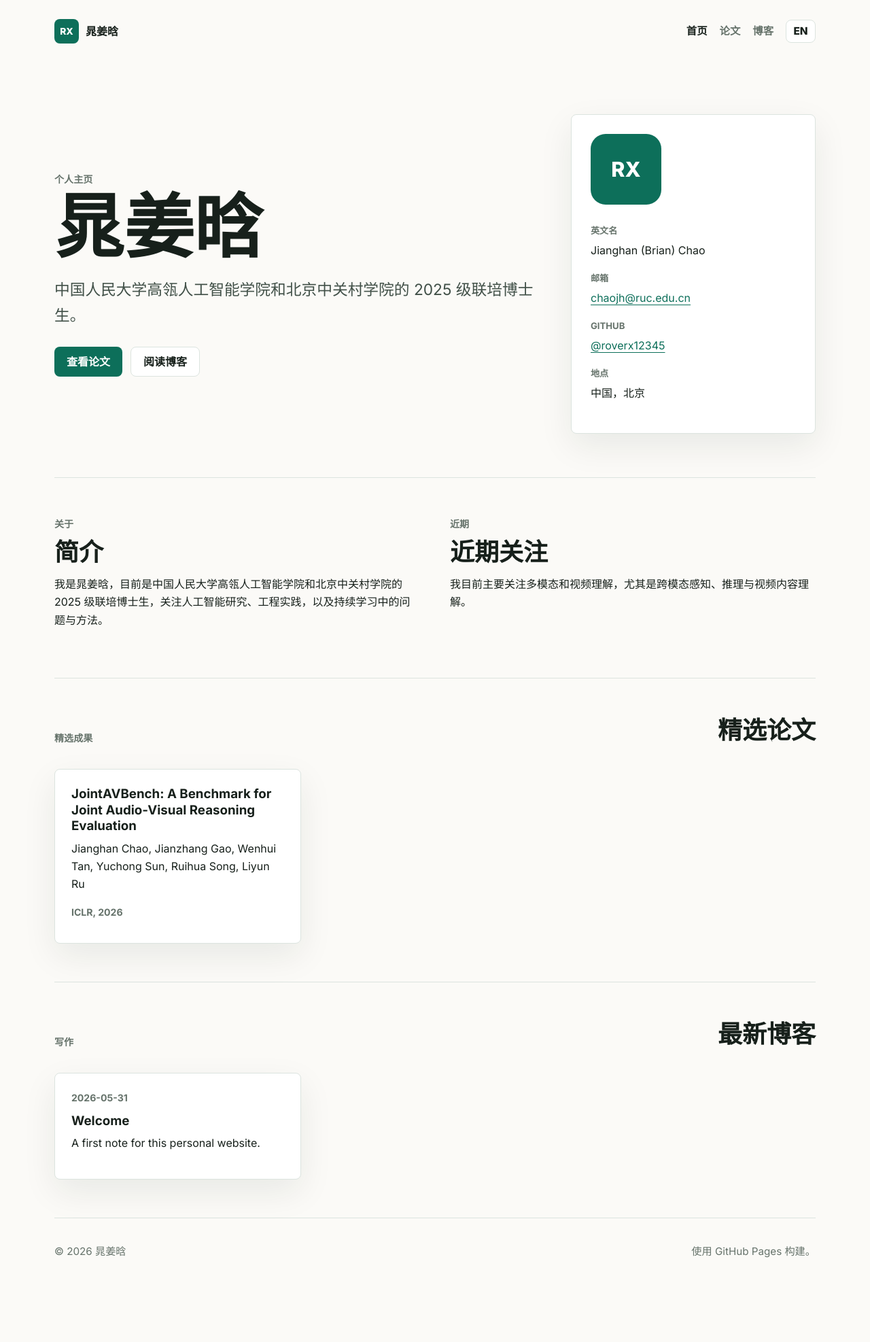
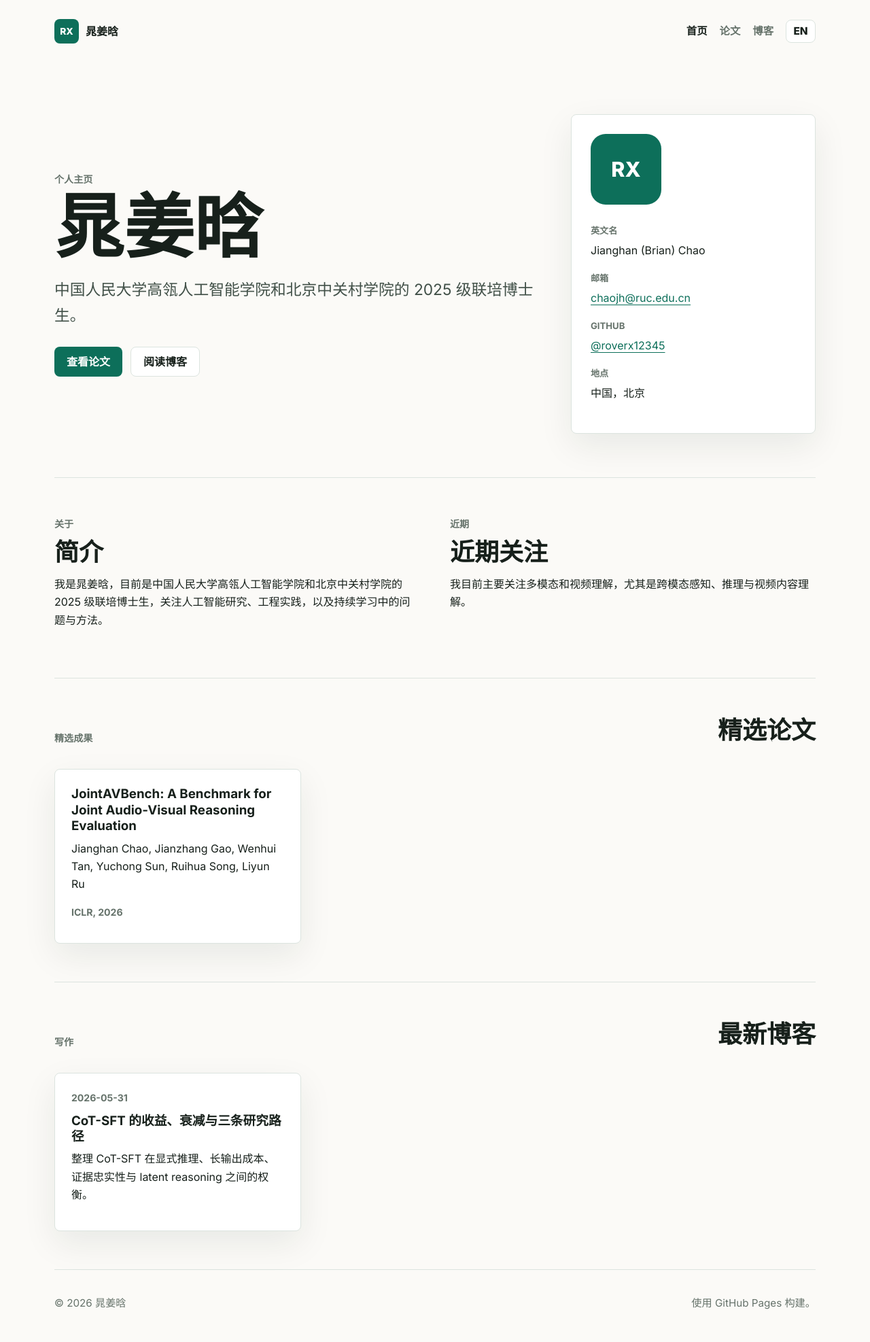
Before and after one commit to roverx12345/roverx12345.github.io, a Jekyll site: the page built from index.md, in a window 1280 px wide. Shown: the whole page at 68% size. Built offline with Jekyll 4.4.1, drawn with Linux system fonts in a browser that asks for light colours; before the commit the page ends 1897 px from its top, so only the background shows below that; part of the change alters nothing that is shown.

Commit message:
Add CoT-SFT reasoning tradeoff blog post

````diff
--- /dev/null
+++ b/_posts/2026-05-31-cot-sft-reasoning-tradeoff.md
@@ -0,0 +1,134 @@
+---
+title: "CoT-SFT 的收益、衰减与三条研究路径"
+description: "整理 CoT-SFT 在显式推理、长输出成本、证据忠实性与 latent reasoning 之间的权衡。"
+date: 2026-05-31 12:00:00 +0800
+---
+
+这篇笔记整理了最近关于 CoT-SFT、efficient CoT、用 RL 更好利用 CoT 数据，以及 implicit / latent reasoning 的一些判断。核心问题很朴素：显式 CoT 为什么有时有效，有时又会输给 answer-only？如果把它放在 Omni Video Reasoning 的语境下，这个问题还会变得更尖锐，因为瓶颈未必总是文本推理，很多时候是视频、音频证据本身是否被可靠提取。
+
+## 一句话结论
+
+显式 CoT 有收益，也有衰减。收益来自格式、终止模式、推理模板和自检行为；衰减来自长输出成本、答案监督被 rationale token 稀释、teacher-forcing mismatch、长链错误累积，以及不可靠 evidence 被自然语言 rationale 展开或合理化。
+
+```text
+CoT-SFT 效果
+= 格式 / 终止 / 推理模式收益
+- 长输出成本
+- final answer token 被 rationale token 稀释
+- teacher-forcing mismatch
+- 长链错误累积
+- 不可靠 evidence 被长 rationale 展开或合理化
+```
+
+因此，我更倾向于把后续研究拆成三条线：缩短显式 CoT、更好地优化显式 CoT，以及跳出自然语言 CoT 做 implicit / latent reasoning。
+
+## 三条路径
+
+### 方向 A：Efficient Explicit CoT
+
+第一条路径的目标是降低显式 CoT 的负项：更短、更受控、更少冗余，同时尽量保留 evidence 和 reasoning signal。可尝试的做法包括：
+
+- answer-first CoT
+- short rationale / one-sentence rationale
+- evidence bullets only
+- token-budgeted CoT
+- rationale compression
+- masked rationale loss / answer reweighting
+
+这条线最适合作为当前 Daily-Omni ablation 的直接延伸，因为它不改变任务形态，只是在控制输出长度和监督分配。
+
+### 方向 B：Optimized Explicit CoT
+
+第二条路径不是机械模仿所有 teacher rationale，而是筛选、偏好或强化真正有用的 reasoning trace。可尝试的做法包括：
+
+- CoT filtering / rewriting
+- DPO / ORPO preference
+- GRPO / RL with answer reward
+- format reward
+- length penalty
+- evidence faithfulness reward
+
+这条线的风险在于：如果 reward 只看最终答案，模型可能学 shortcut；如果 reward 过度偏好详细推理，输出可能越训越长。所以它需要同时约束答案正确性、格式合法性、长度和 evidence faithfulness。
+
+### 方向 C：Implicit / Latent Reasoning
+
+第三条路径不再追求输出更好的自然语言 CoT，而是把中间推理压到 latent、soft token、abstract token 或 claim selector 里。可关注的方向包括：
+
+- pause / latent tokens
+- continuous thought
+- SoftCoT / CODI / Coconut
+- abstract reasoning tokens
+- claim-level verifier
+- latent evidence slots
+
+我不太想把这条线写成 CoT 优化的自然延伸。它更像是替换自然语言中间表示的另一条路线：不再问「怎样写出更好的思考过程」，而是问「哪些中间状态真的需要被写成自然语言」。
+
+## 这些判断依赖什么前提
+
+| 类别 | 前提 | 如果不成立，会发生什么 |
+| --- | --- | --- |
+| 模型能力 | 模型必须能稳定长输出，不能频繁早停、重复、格式崩坏或特殊 token loop。 | CoT-SFT 首先是在修输出稳定性，谈不上真正利用 CoT。 |
+| 模型能力 | 模型已有基本 instruction following 和 final-answer 格式能力。 | 格式收益、解析收益和推理收益会混在一起。 |
+| 多模态 evidence | 模型能比较可靠地从视频/音频中提取关键证据。 | 如果 evidence 错了，CoT 可能只是把错误讲得更长、更自洽。 |
+| 数据 | teacher CoT 必须 grounded、option-discriminative，且长度中确实存在可压缩冗余。 | 短 CoT 或压缩 CoT 可能丢掉关键信息；RL 也可能强化坏 rationale。 |
+| 训练目标 | final answer token 不能被长 rationale token 的 loss 稀释。 | 模型学会了风格和长解释，但最终答案决策变差。 |
+| 训练/推理一致性 | 训练时答案不能依赖 gold rationale，而推理时却要求模型自己生成 rationale。 | 会产生 teacher-forcing mismatch。 |
+| RL | reward 必须同时约束答案、格式、长度和 evidence faithfulness。 | 只看最终答案可能奖励 shortcut；只奖励详细推理可能把输出越拉越长。 |
+
+## 文献线索
+
+### 长 CoT 可能导致退化
+
+[Through the Valley: Path to Effective Long CoT Training for Small Language Models](https://arxiv.org/abs/2506.07712) 提出 Long CoT Degradation：小模型在有限 long-CoT 数据上可能明显退化，原因之一是长响应中的错误累积。
+
+### Efficient / Short CoT 是一条有文献支撑的路径
+
+[CoT-Valve: Length-Compressible Chain-of-Thought Tuning](https://arxiv.org/abs/2502.09601) 探索对 reasoning chain 长度的可控压缩，目标是在显著缩短 token 的同时尽量保持性能。
+
+[Long-Short Chain-of-Thought Mixture SFT](https://arxiv.org/abs/2505.03469) 使用 long + short CoT 混合训练，目标是减少 teacher 过度思考带来的冗长输出。
+
+### Preference / RL 可以更好利用 CoT，但会引入长度风险
+
+[Thinking Preference Optimization](https://arxiv.org/abs/2502.13173) 通过偏好优化继续提升 long-CoT SFT 后的推理能力，但它偏好 long CoT，也报告了输出长度增加。这说明 RL / preference 可以提高收益项，但不天然解决长度负项。
+
+### CoT 可能不忠实，甚至合理化错误
+
+[Language Models Don't Always Say What They Think](https://arxiv.org/abs/2305.04388) 说明 CoT explanation 可能系统性误代表真实决策原因，并会在偏置输入下合理化错误答案。
+
+[Chain-of-Thought Reasoning In The Wild Is Not Always Faithful](https://arxiv.org/abs/2503.08679) 在更真实的 prompting 条件下讨论 CoT faithfulness 问题。
+
+### 多模态 CoT 的 evidence faithfulness 风险
+
+[SPD-Faith Bench](https://arxiv.org/abs/2602.07833) 提出 perceptual blindness 和 perception-reasoning dissociation，并把问题关联到 visual attention decay 和 representation shift。
+
+[Thinking Before Looking](https://huggingface.co/papers/2411.12591) 讨论 multimodal LLM reasoning 中视觉 hallucination 的缓解问题。
+
+[Understanding and Mitigating Hallucinations in Multimodal Chain-of-Thought Models](https://arxiv.org/abs/2603.27201) 关注 MCoT 中 hallucination 与视觉注意力衰减等问题。
+
+### Implicit / Latent Reasoning 是独立分支
+
+- [Coconut: Training LLMs to Reason in a Continuous Latent Space](https://arxiv.org/abs/2412.06769)
+- [SoftCoT: Soft Chain-of-Thought for Efficient Reasoning with LLMs](https://arxiv.org/abs/2502.12134)
+- [CODI: Compressing Chain-of-Thought into Continuous Space via Self-Distillation](https://arxiv.org/abs/2502.21074)
+- [Thinking Without Words: Efficient Latent Reasoning with Abstract Chain-of-Thought](https://arxiv.org/abs/2604.22709)
+- [Do Latent-CoT Models Think Step-by-Step?](https://arxiv.org/abs/2602.00449)
+
+最后一篇也提醒我们：latent-CoT 并不天然等于真正的 step-by-step reasoning，它也可能学到 partial 或 shortcut 策略。
+
+## 关于「不可靠 evidence 被 CoT 放大」
+
+这个判断不应该写成「CoT 必然放大错误 evidence」。更稳妥的表述是：
+
+> 已有 CoT faithfulness 和 multimodal CoT hallucination 研究表明，生成的 reasoning trace 不一定忠实于真实证据；当底层视觉/音频 evidence 不完整或错误时，较长的自然语言 rationale 可能把这个错误展开成自洽但不受支持的推理链，从而产生错误累积。
+
+对 Video-Holmes 和 Daily-Omni 这类任务来说，这一点尤其重要。主瓶颈并不总是文本推理，而经常是 AV evidence acquisition / verbalization。长 CoT 在这种情况下可能不是「多想一步」，而是「把不可靠 evidence 多写几步」。
+
+## 对当前项目的建议
+
+我会把优先级排成这样：
+
+1. 先做 Efficient CoT。这最贴近当前 Daily-Omni ablation，尤其是 answer-prefix masked CoT、short rationale、evidence bullets 和 answer-token reweighting。
+2. RL / preference 只做小规模 pilot。reward 必须同时覆盖答案正确、格式合法、长度受控和 evidence faithful，否则很容易把输出越训越长。
+3. Implicit / latent reasoning 单独成线。不要把它写成 CoT 优化的自然延伸，它是替换自然语言中间表示的另一条路线。
+
+更大的 takeaway 是：CoT-SFT 不是一个单调收益项。它同时改变了监督密度、输出长度、训练/推理一致性和证据表达方式。对于多模态推理任务，真正需要问的不是「要不要 CoT」，而是「哪些证据需要显式写出，哪些推理应该被压缩，哪些监督应该留给最终答案」。
--- a/_posts/2026-05-31-welcome.md
+++ /dev/null
@@ -1,21 +0,0 @@
----
-title: "Welcome"
-description: "A first note for this personal website."
----
-
-这是第一篇 blog 示例。之后你可以在 `_posts/` 目录里新增 Markdown 文件，文件名使用：
-
-```text
-YYYY-MM-DD-your-title.md
-```
-
-每篇文章顶部保留类似这样的 front matter：
-
-```yaml
----
-title: "文章标题"
-description: "一句话摘要"
----
-```
-
-正文直接写 Markdown 即可。
--- a/assets/css/styles.css
+++ b/assets/css/styles.css
@@ -373,6 +373,41 @@ dd {
   padding: 18px;
 }
 
+.prose blockquote {
+  margin: 24px 0;
+  border-left: 4px solid var(--accent);
+  border-radius: 6px;
+  background: var(--surface-muted);
+  padding: 14px 18px;
+  color: #314039;
+}
+
+.prose table {
+  display: block;
+  width: 100%;
+  overflow-x: auto;
+  border-collapse: collapse;
+  margin: 22px 0;
+  font-size: 0.94rem;
+}
+
+.prose th,
+.prose td {
+  border: 1px solid var(--line);
+  padding: 10px 12px;
+  text-align: left;
+  vertical-align: top;
+}
+
+.prose th {
+  background: var(--surface-muted);
+  font-weight: 800;
+}
+
+.prose li {
+  margin: 0.38rem 0;
+}
+
 .site-footer {
   display: flex;
   justify-content: space-between;
````
